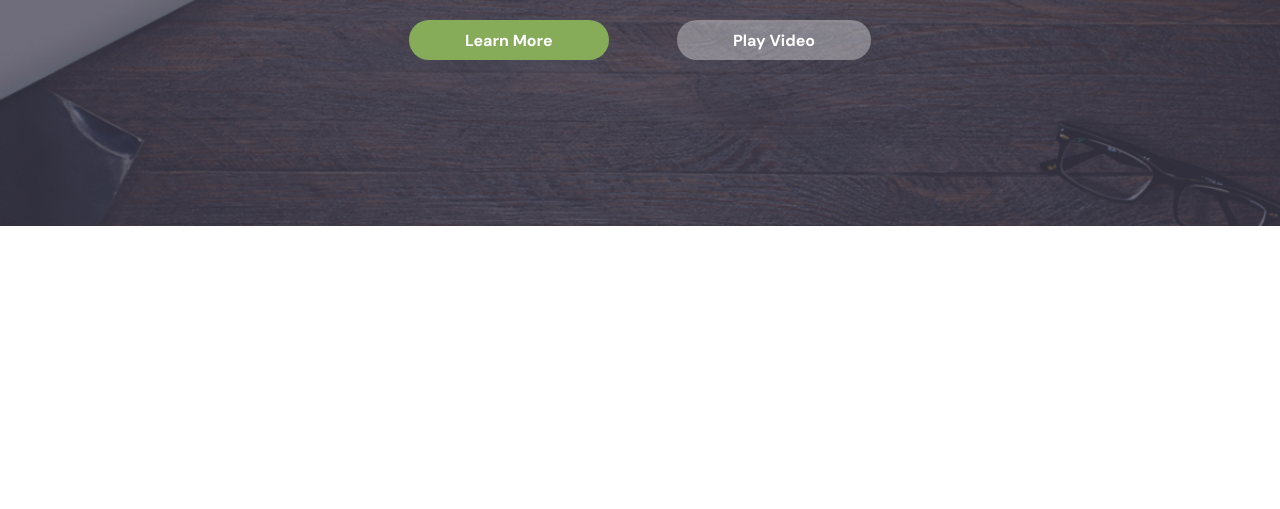
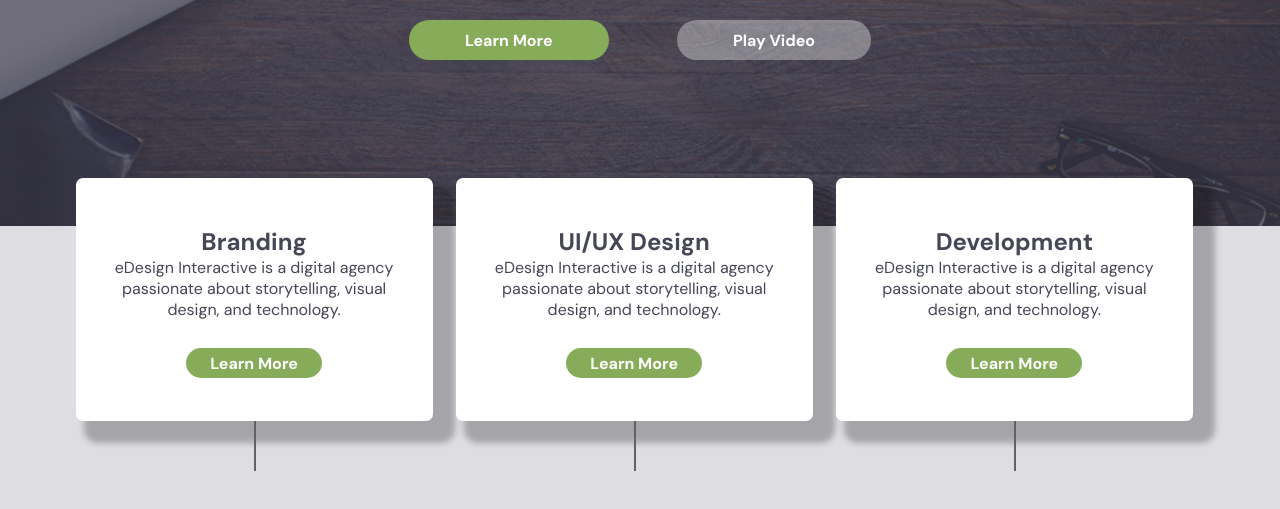
Before and after one commit to anaskhan28/30-days-of-javascript-projects, a plain HTML site: page 05 - Agency Website/index.html in a window 1280 px wide. Shown: the part 283-792 px from the top of the page. Drawn offline with Linux system fonts and the light colour scheme.

Commit message:
classes are bit off

```diff
--- a/05 - Agency Website/index.html
+++ b/05 - Agency Website/index.html
@@ -32,5 +32,28 @@
             </div>
         </div>
     </section>
+
+    <section id="services" class="cf">
+        <div class="wrapper">
+            <div class="service">
+                <h3 class="service_topic">Branding</h3>
+                <p class="about_service">eDesign Interactive is a digital agency passionate
+                    about storytelling, visual design, and technology.</p>
+                <a href="#" class="button button_highlight button_small">Learn More</a>
+            </div>
+            <div class="service">
+                <h3 class="service_topic">UI/UX Design</h3>
+                <p class="about_service">eDesign Interactive is a digital agency passionate
+                    about storytelling, visual design, and technology.</p>
+                <a href="#" class="button button_highlight button_small">Learn More</a>
+            </div>
+            <div class="service">
+                <h3 class="service_topic">Development</h3>
+                <p class="about_service">eDesign Interactive is a digital agency passionate
+                    about storytelling, visual design, and technology.</p>
+                <a href="#" class="button button_highlight button_small">Learn More</a>
+            </div>
+        </div>
+    </section>
 </body>
 </html>
```
